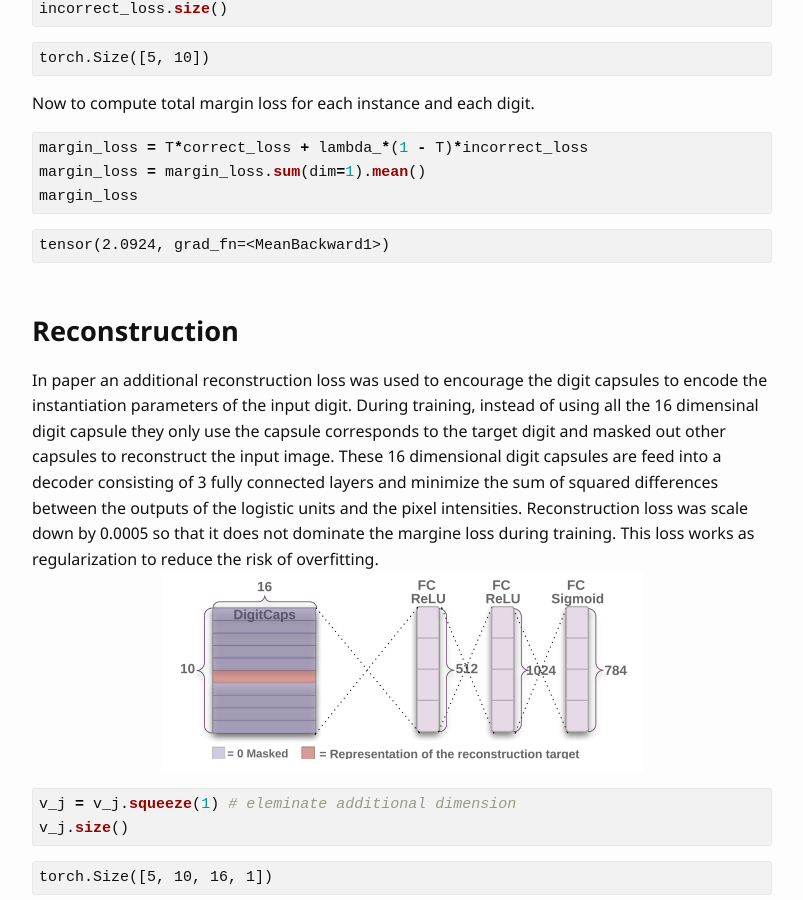
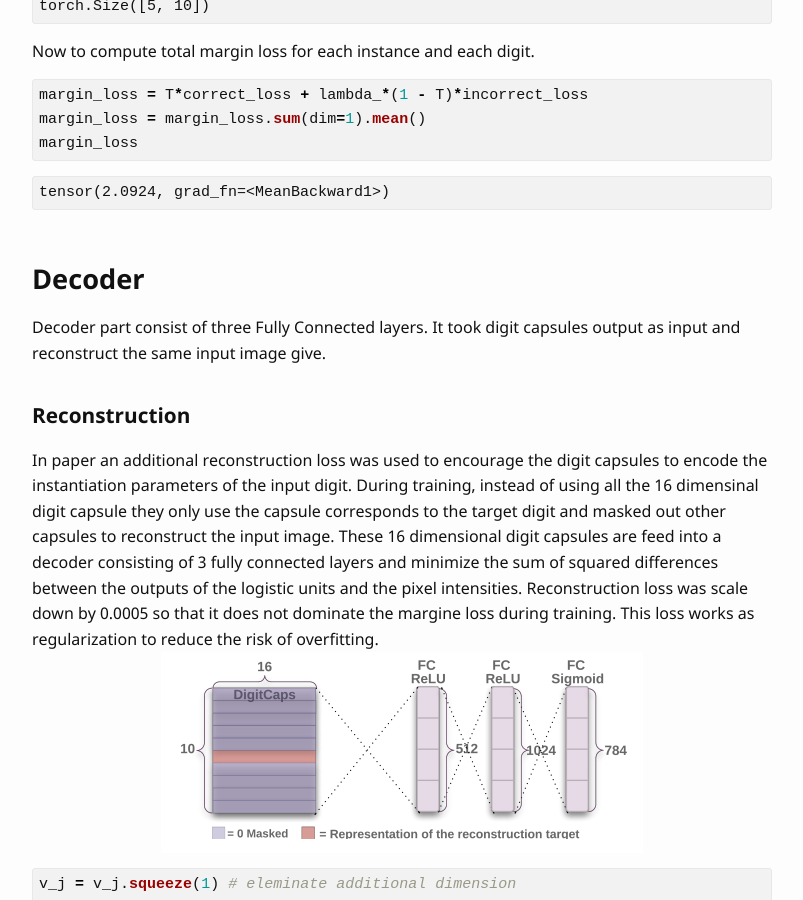
Before and after one commit to monirahmedtanveen/sumit.log, a Jekyll site: the page built from _posts/2018-11-13-demystify-capsule-network-using-pytorch.md, in a window 1280 px wide and 900 px high, scrolled down 11087 px. Shown: the whole window, without its empty margins (238-1041 px from the left). Built offline with Jekyll 4.4.1, drawn with Linux system fonts in a browser that asks for light colours; formulas are drawn with MathJax 3.

Commit message:
update 2018-11-13-demystify-capsule-network-using-pytorch

```diff
--- a/_posts/2018-11-13-demystify-capsule-network-using-pytorch.md
+++ b/_posts/2018-11-13-demystify-capsule-network-using-pytorch.md
@@ -92,7 +92,7 @@ print('Output size - ', conv_layer_out.size())
 $$ output \ height = \dfrac{height - kernel\_size + 2 * padding}{stride} + 1$$ <br>
 $$ output \ width = \dfrac{width - kernel\_size + 2 * padding}{stride} + 1$$
 
-## Primary Capsule layer
+### Primary Capsule layer
 In this layer, we replace the scaler-output feature detector of CNN with 8-dim vector output capsule for inverse rendering. Each capsule represents every location or entity in the image and encodes different instantiation parameter such as pose (position, size, orientation), deformation, velocity, albedo, hue, texture, etc. If we make slight changes in the image, capsules values also changes accordingly. This is maintained throughout the network. This is called Equivarience. Traditional CNN fails to encode these feature due to the nature of scalar-output feature detector and pooling layers.
 
 This layer can be designed using several Convolution layer. In the paper, authors used a stack of 8 Convolution layer each with 32 feature maps, kernel size of 9x9, stride 2 and zero padding. We pass the output of the first convolution through every convolution in this layer and our expected final output is $$[batch\_size, primary\_num\_capsule, primary\_capsule\_dim]$$. Here each capsules dimension should be 8 which is actually equal to the number of convolution layer in this layer. Initially we will get output tensor of shape $$[batch\_size, primary\_num\_conv, C_{out}, H_{out}, W_{out}]$$. So we need to reshape the initial output shape to get our expected shape.
@@ -195,7 +195,7 @@ primary_caps_vec.size()
 
 
 
-## Digit Capsule layer
+### Digit Capsule layer
 This final layer of Encoder has one 16 dimensional capsule for each digit class and each of these capsules receives input from all the capsules in Primary Capsule layer.
 
 Every capsule in the Primary layer tries to predict the output of every capsule in Digit layer. Output of primary capsules only send to those capsule in Digit capsule, if primary capsules prediction agrees with the ouput of digit capsule. We take this decision by 'Routing By Agreement'. Digit capsules will get only the appropriate output from primary capsules and more accurately determine the spatial information. We route only between primary and digit capsule because first convolution layer encode lower level features, there is no spatial information in its space to agree on.
@@ -380,7 +380,7 @@ b_ij.size()
 
 According to the paper, we need to iterate step 4 to 7 three times.
 
-## Margin loss
+### Margin loss
 The paper uses a special margin loss to discriminate different digits. <br>
 $$ L_k = T_k \max(0, m^{+} - ||v_k||)^2 + \lambda (1 - T_k) \max(0, ||v_k|| - m^{-})^2$$<br>
 
@@ -477,7 +477,10 @@ margin_loss
 
 
 
-## Reconstruction
+## Decoder
+Decoder part consist of three Fully Connected layers. It took digit capsules output as input and reconstruct the same input image give.
+
+### Reconstruction
 In paper an additional reconstruction loss was used to encourage the digit capsules to encode the instantiation parameters of the input digit. During training, instead of using all the 16 dimensinal digit capsule they only use the capsule corresponds to the target digit and masked out other capsules to reconstruct the input image. These 16 dimensional digit capsules are feed into a decoder consisting of 3 fully connected layers and minimize the sum of squared differences between the outputs of the logistic units and the pixel intensities. Reconstruction loss was scale down by 0.0005 so that it does not dominate the margine loss during training. This loss works as regularization to reduce the risk of overfitting.<br>
 ![Reconstruction]({{ '/assets/images/posts/2018-11-13-demystify-capsule-network-using-pytorch/reconstruction.png' | relative_url }})
 
@@ -642,7 +645,7 @@ decoder_output.size()
 
 This decoder output is the reconstructed images of the input images. To plot the output image we need to resize this output vectors into 28x28 pixel like mnist.
 
-## Reconstruction Loss
+### Reconstruction Loss
 Now let's compute the reconstruction loss. It is just the sum squared difference between the input image and the reconstructed image.
 
 
@@ -659,7 +662,7 @@ reconstruction_loss
 
 
 
-## Final Loss
+### Final Loss
 The final loss is the sum of the margin loss and the reconstruction loss (scaled down by a factor of 0.0005 to ensure the margin loss dominates training)
 
 
```
